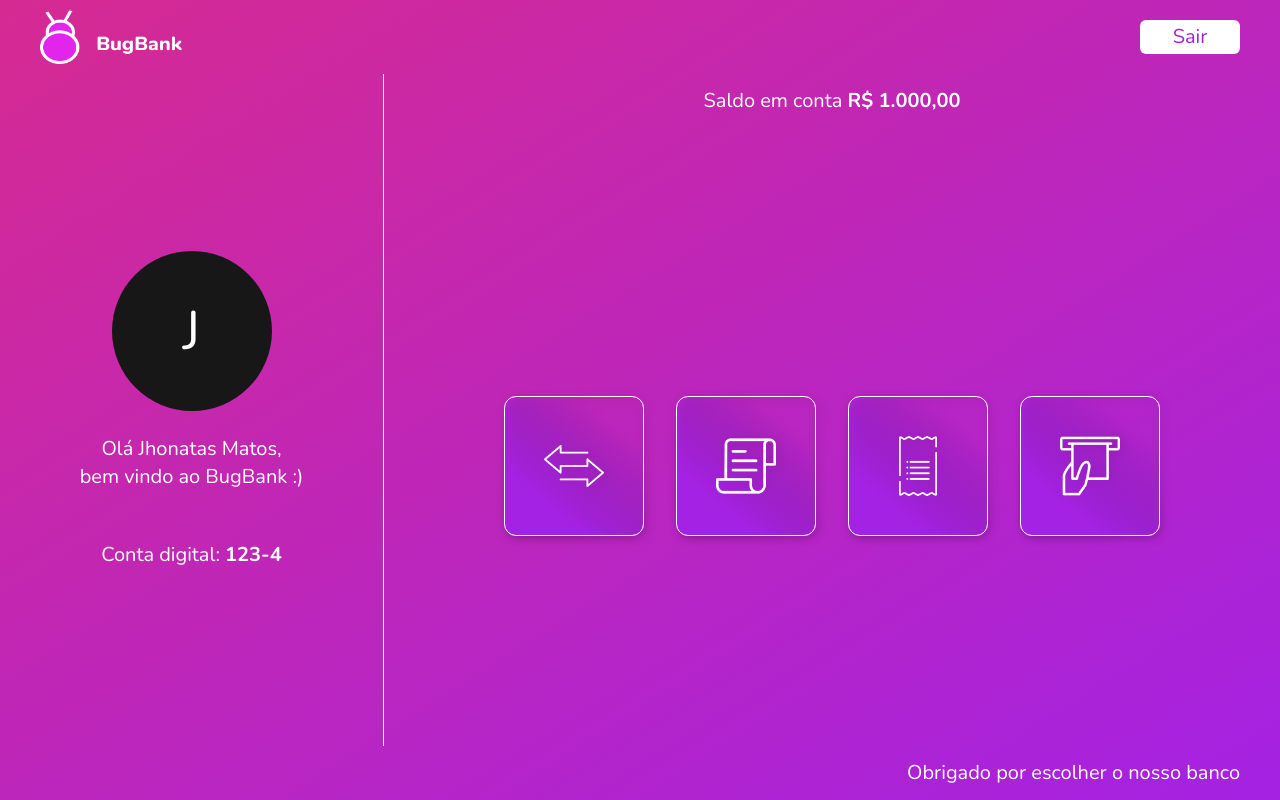
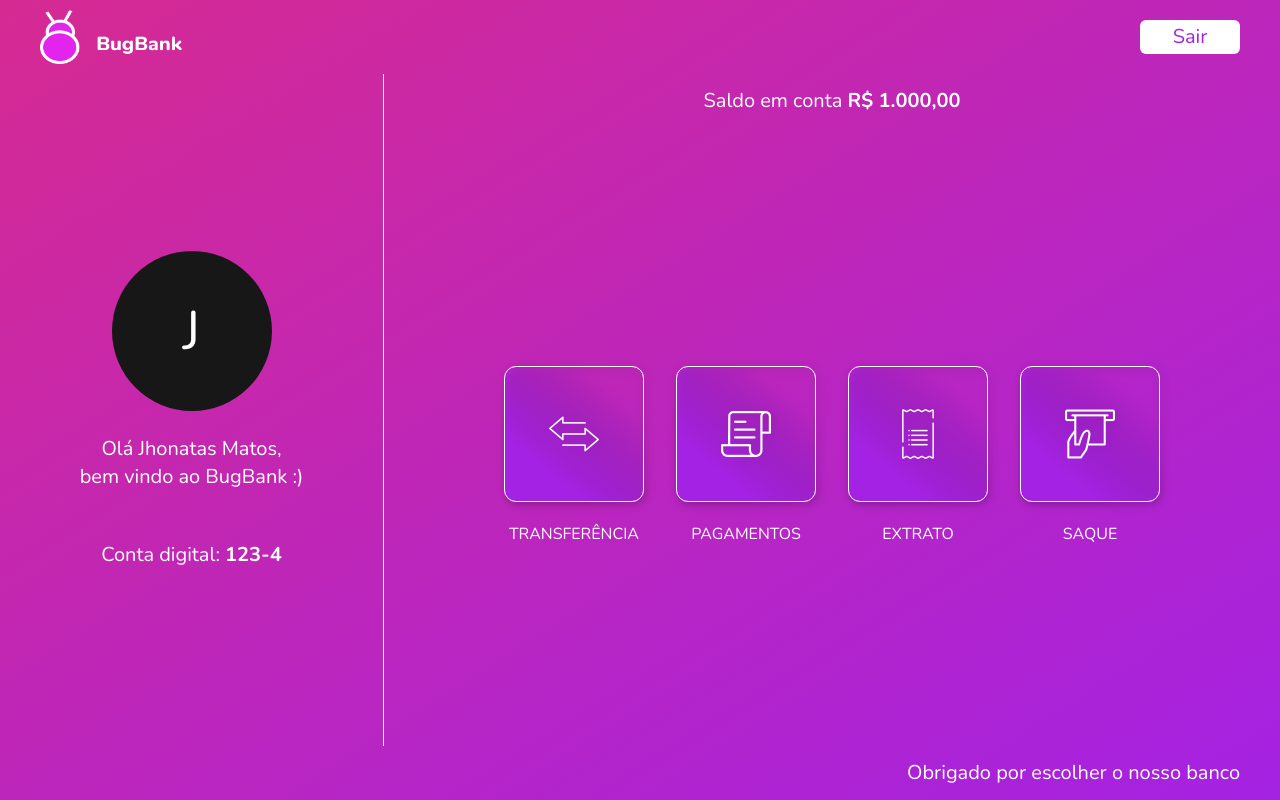
Before and after one commit to jhonatasmatos/bugbank-ui, a Next.js app: page /home in a window 1280 px wide. Built offline with nearby package versions, Linux system fonts and the light colour scheme.

Commit message:
feat: transaction buttons added

```diff
--- a/src/pages/home/index.jsx
+++ b/src/pages/home/index.jsx
@@ -22,20 +22,24 @@ import LinkText from '../../components/LinkText'
 
 const buttons = [
   {
-    "href": "/",
-    "src": "/imgs/transfer.png"
+    "href": "/transfer",
+    "src": "/imgs/transfer.png",
+    "name": "TRANSFERÊNCIA"
   },
   {
     "href": "/",
-    "src": "/imgs/payments.png"
+    "src": "/imgs/payments.png",
+    "name": "PAGAMENTOS"
   },
   {
     "href": "/",
-    "src": "/imgs/bank-statement.png"
+    "src": "/imgs/bank-statement.png",
+    "name": "EXTRATO"
   },
   {
     "href": "/",
-    "src": "/imgs/withdraw.png"
+    "src": "/imgs/withdraw.png",
+    "name": "SAQUE"
   }
 ]
 
@@ -72,9 +76,12 @@ function Home() {
         </ContainerBalance>
         <ContainerButtons>
           {buttons.map((button) =>
-            <Button key={button.src} href={button.href}>
-              <Image key={button.src} src={button.src} width='60' height='60' s />
-            </Button>
+            <ContainerButton>
+              <Button key={button.src} href={button.href}>
+                <Image key={button.src} src={button.src} width='50' height='50' />
+              </Button>
+              <TransactionText>{button.name}</TransactionText>
+            </ContainerButton>
           )}
         </ContainerButtons>
       </ContainerOptions>
@@ -85,7 +92,6 @@ function Home() {
     </Container>
   )
 }
-
 
 const Container = styled.div`
   height: 100vh;
@@ -223,6 +229,16 @@ const Text = styled.p`
   }
 `
 
+const TransactionText = styled.p`
+  color: ${(props) => props.theme.colors.white};
+  font-size: 1.6rem;
+  text-align: center;
+
+  @media(max-width: 760px){
+    font-size: 1rem;
+  }
+`
+
 const ContainerOptions = styled.div`
   display: grid;
   width: 100%;
@@ -271,13 +287,26 @@ const ContainerButtons = styled.div`
 
   @media(max-width: 600px){
     padding: 0 3rem;
-    overflow: auto;
+    overflow: visible;
   }
+`
 
+const ContainerButton = styled.div`
+  display: flex;
+  flex-direction: column;
+  height: 20rem;
+  align-items: center;
+  justify-content: space-between;
+
+  @media(max-width: 900px){
+    height: 14rem;
+    width: 10rem;
+  }
 `
 
 const Button = styled.a`
   display: flex;
+  flex-direction: column;
   width: 14rem;
   height: 14rem;
   border-radius: 1.2rem;
@@ -311,7 +340,7 @@ const Footer = styled.div`
   display:flex;
   flex-direction: row;
   width: 100%;
-  padding: 0 4rem;
+  padding: 0.5rem 4rem;
   align-items: center;
   justify-content: flex-end;
 
```
